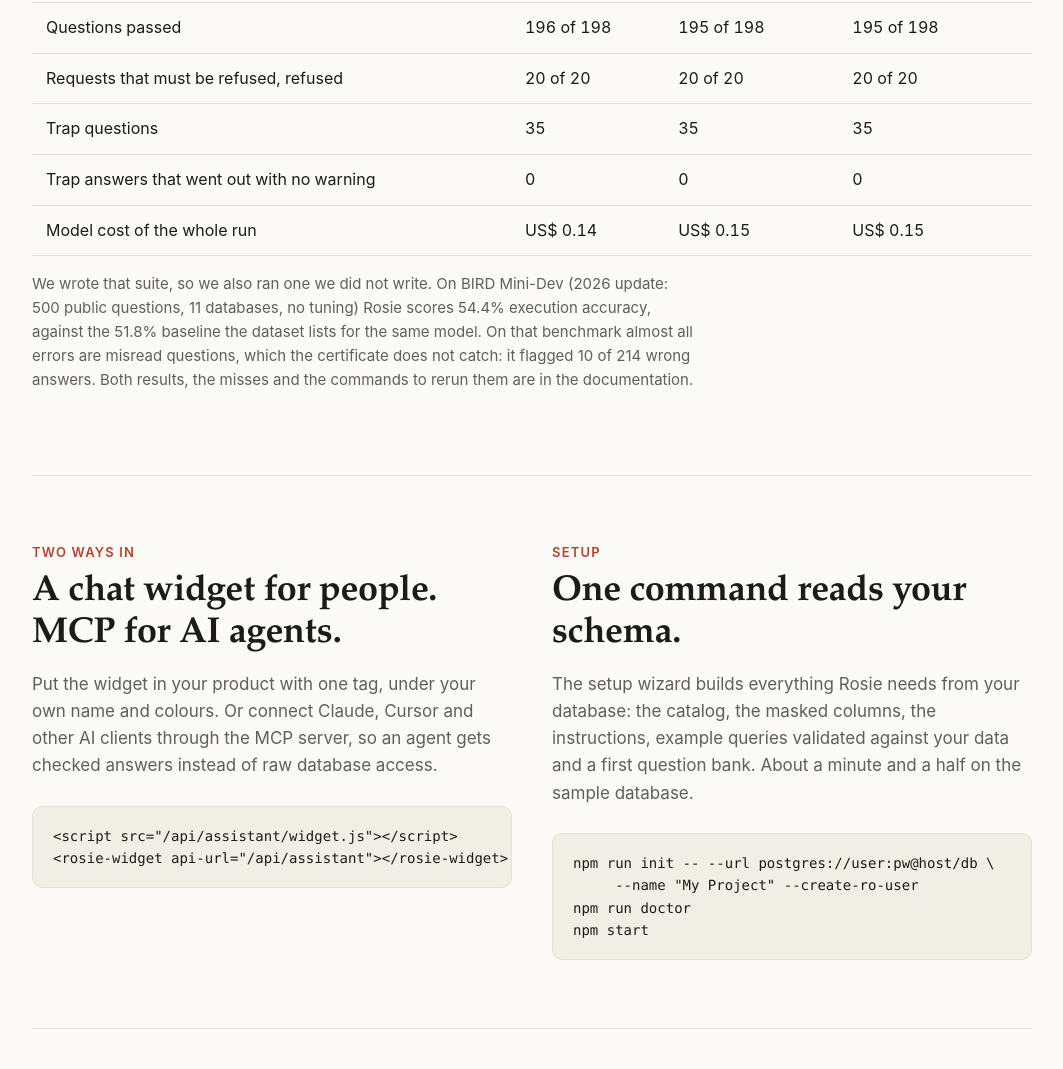
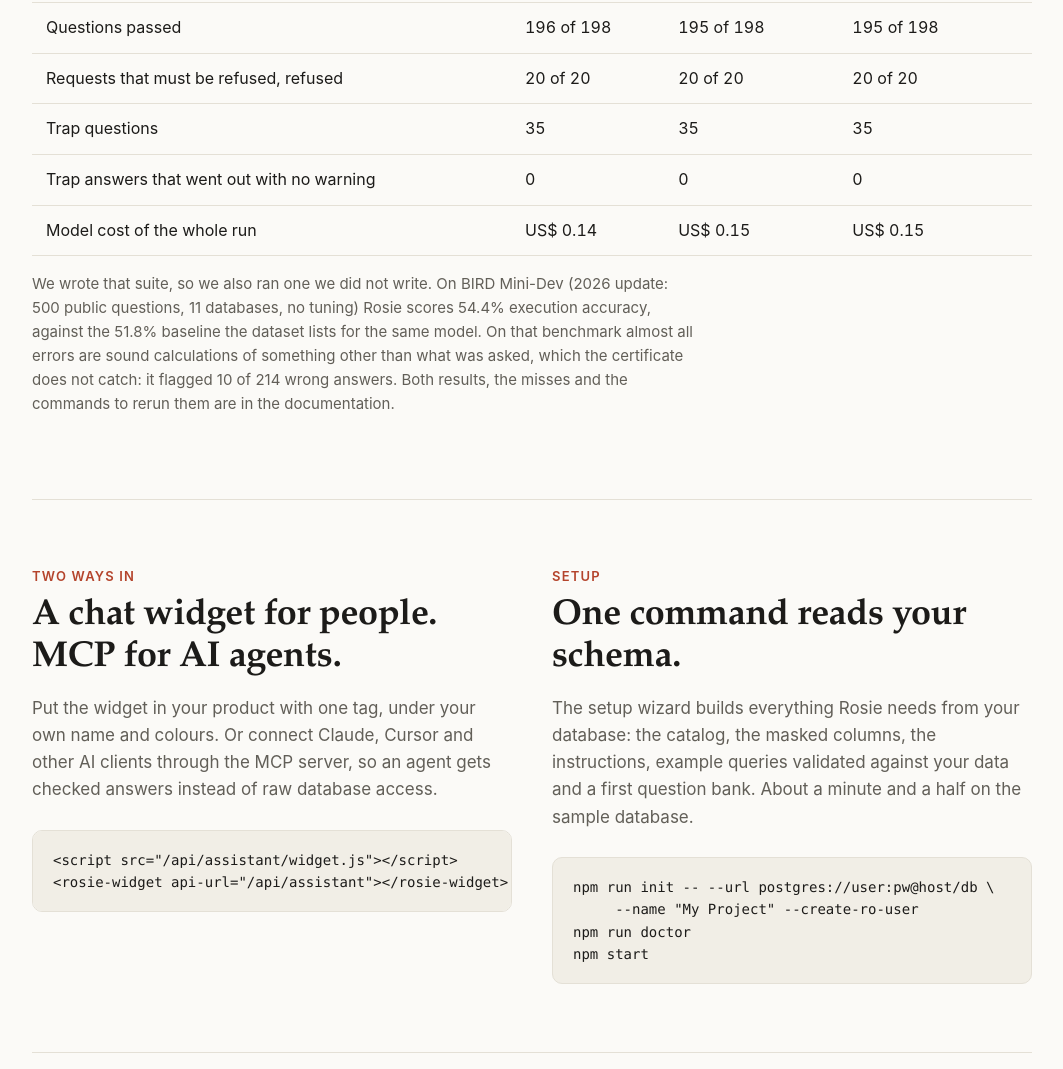
Before and after one commit to andrebentorj/rosie-nl2sql, a plain HTML site: page index.html in a window 1280 px wide. Shown: the part 2409-3478 px from the top of the page, without its empty margins (108-1171 px from the left). Drawn offline with Linux system fonts and the light colour scheme.

Commit message:
showcase for 1.22.0

```diff
--- a/index.html
+++ b/index.html
@@ -169,7 +169,7 @@ footer { border-top: 1px solid var(--line); padding: 28px 0 44px; color: var(--m
     <p class="note">We wrote that suite, so we also ran one we did not write. On BIRD Mini-Dev (2026
     update: 500 public questions, 11 databases, no tuning) Rosie scores 54.4% execution accuracy,
     against the 51.8% baseline the dataset lists for the same model. On that benchmark almost all
-    errors are misread questions, which the certificate does not catch: it flagged 10 of 214 wrong
+    errors are sound calculations of something other than what was asked, which the certificate does not catch: it flagged 10 of 214 wrong
     answers. Both results, the misses and the commands to rerun them are in the documentation.</p>
 </section>
 
```
Also changed, not shown: 4 other files.
